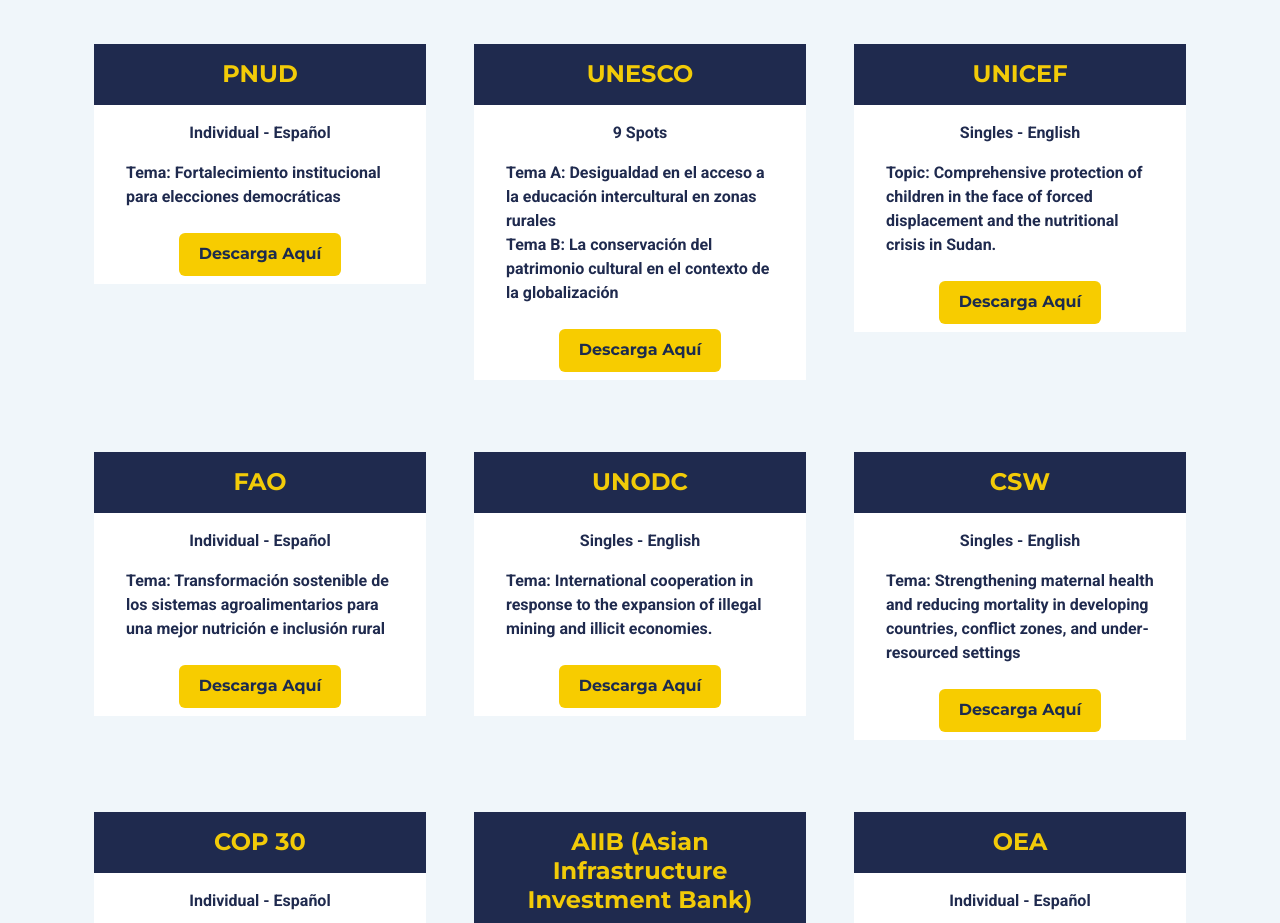
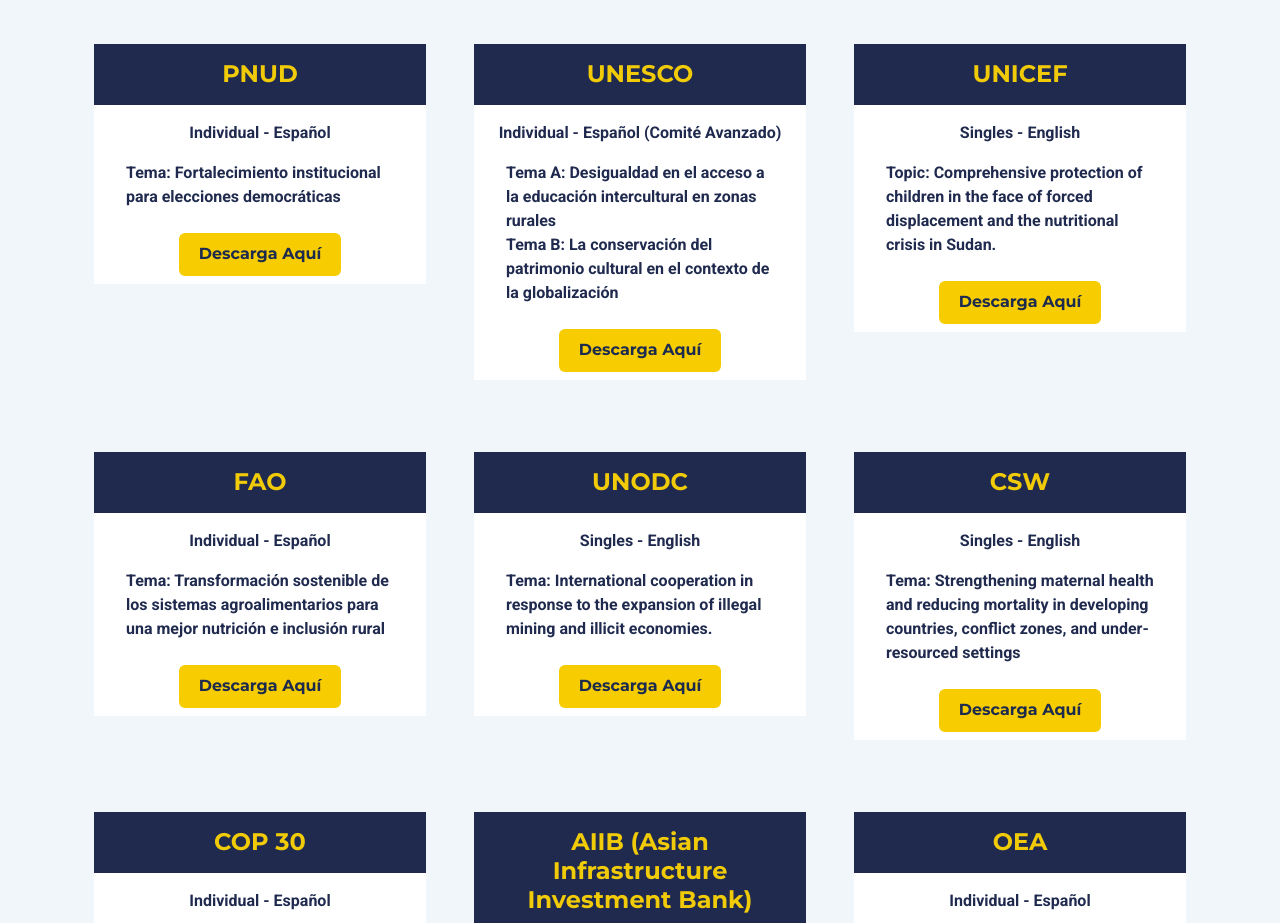
Before and after one commit to pucpmun/pucpmun2025, a plain HTML site: page index.html in a window 1280 px wide. Shown: the part 4720-5643 px from the top of the page. Drawn offline with Linux system fonts and the light colour scheme.

Commit message:
newversiondelfinal

```diff
--- a/index.html
+++ b/index.html
@@ -676,7 +676,7 @@
 								<h4 class="text-white mb-0">UNESCO</h4>
 							</div>
 							<div class="info p-3">
-								<div class="price-figure text-center mb-3"><span class="number">9 Spots</span></div>
+								<div class="price-figure text-center mb-3"><span class="number">Individual - Español (Comité Avanzado)</span></div>
 								<div class="desc px-3">
 									Tema A: Desigualdad en el acceso a la educación intercultural en zonas rurales
 								</div>
```
